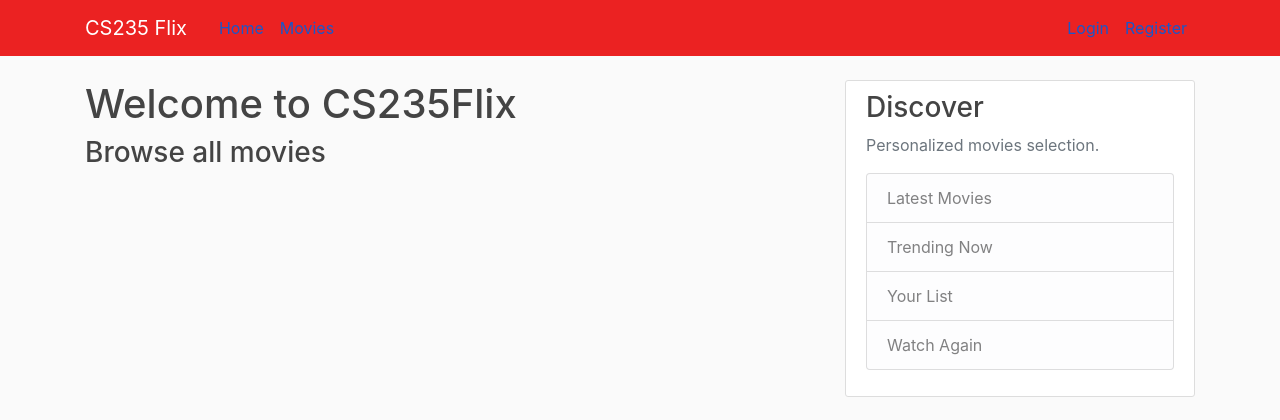
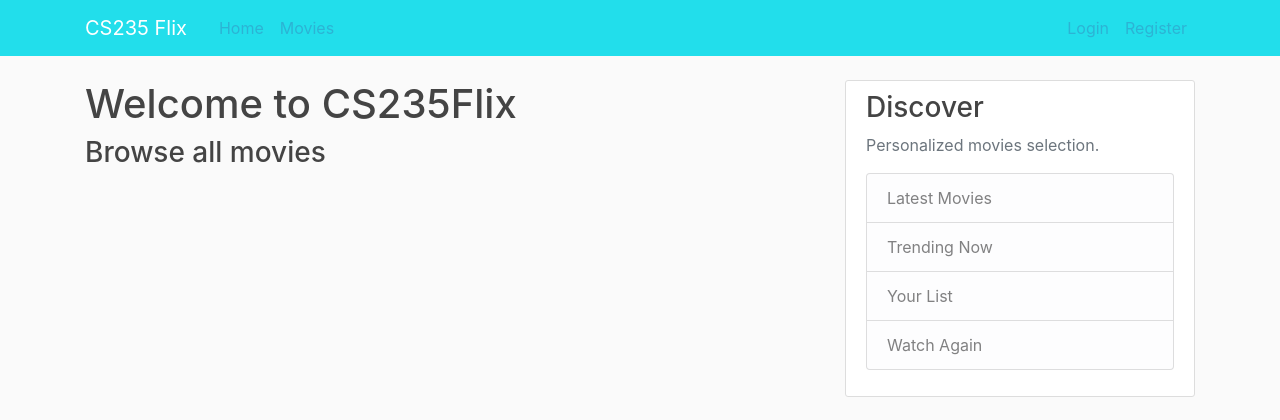
Before and after one commit to chrisphamdev/cs235Flix, a Flask app: page / in a window 1280 px wide. Shown: the top 420 px of the page. Run offline with Flask 2, Linux system fonts and the light colour scheme; some libraries are stand-ins or nearby versions.

Commit message:
changes made on macOS
mainly setting up for macOS

```diff
--- a/movieclasses/__init__.py
+++ b/movieclasses/__init__.py
@@ -12,7 +12,7 @@ def create_app(test_config=None):
     app.config['SECRET_KEY'] = 'uJsLNNHaLOS2NyKFhfTQryGFSITaeMRq'
 
     # obtain the data from the movies dataset
-    all_movies, all_actors, all_genres, all_directors = get_movies('movieclasses\Data1000Movies.csv')
+    all_movies, all_actors, all_genres, all_directors = get_movies('movieclasses/Data1000Movies.csv')
     movies = movies_dict(all_movies)
 
 
--- a/movieclasses/static/main.css
+++ b/movieclasses/static/main.css
@@ -9,11 +9,11 @@ body {
   }
 
   .bg-steel {
-    background-color: #eb2222;
+    background-color: #22deeb;
   }
 
   .site-header .navbar-nav .nav-link {
-    color: #1a57c9;
+    color: #2cb3d4;
   }
 
   .site-header .navbar-nav .nav-link:hover {
--- a/movieclasses/templates/layout.html
+++ b/movieclasses/templates/layout.html
@@ -23,7 +23,7 @@
             <div class="collapse navbar-collapse" id="navbarToggle">
               <div class="navbar-nav mr-auto">
                 <a class="nav-item nav-link" href="/">Home</a>
-                <a class="nav-item nav-link" href="/about">Movies</a>
+                <a class="nav-item nav-link" href="/movies">Movies</a>
               </div>
               <!-- Navbar Right Side -->
               <div class="navbar-nav">
```
Also changed, not shown: readme.txt.
